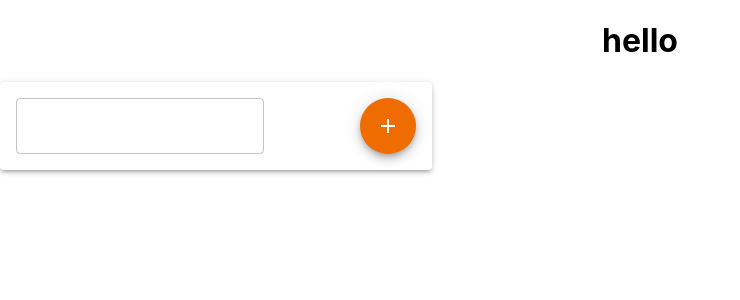
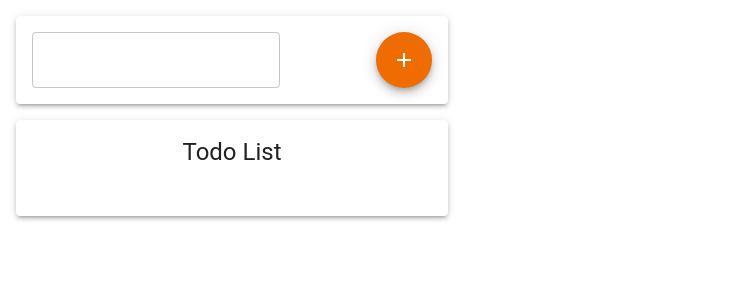
Before and after one commit to aca-reactjs/redux_2, a React (Vite) app: page / in a window 1280 px wide. Shown: the top 300 px of the page, without its empty margins (0-740 px from the left). Built offline with nearby package versions, Linux system fonts and the light colour scheme.

Commit message:
redux add todo item

```diff
--- a/package.json
+++ b/package.json
@@ -12,8 +12,10 @@
     "@emotion/styled": "^11.8.1",
     "@mui/icons-material": "^5.5.1",
     "@mui/material": "^5.5.2",
+    "@reduxjs/toolkit": "^1.8.0",
     "react": "^17.0.2",
-    "react-dom": "^17.0.2"
+    "react-dom": "^17.0.2",
+    "react-redux": "^7.2.6"
   },
   "devDependencies": {
     "@vitejs/plugin-react": "^1.0.7",
--- a/src/App.jsx
+++ b/src/App.jsx
@@ -1,13 +1,8 @@
-import { useState } from "react";
-import Button from "@mui/material/Button";
-import TextField from "@mui/material/TextField";
-import "./App.css";
-import Paper from "@mui/material/Paper";
-import IconButton from "@mui/material/IconButton";
-import AddIcon from "@mui/icons-material/Add";
 import { createTheme, ThemeProvider } from "@mui/material/styles";
 import { green, orange } from "@mui/material/colors";
-import { Fab } from "@mui/material";
+
+import AddNewTodoForm from "./components/AddNewTodoForm";
+import TodoList from "./components/TodoList";
 
 const outerTheme = createTheme({
   palette: {
@@ -21,31 +16,11 @@ const outerTheme = createTheme({
 });
 
 function App() {
-  const [count, setCount] = useState(0);
-
   return (
     <div className="App">
-      <h1>hello</h1>
       <ThemeProvider theme={outerTheme}>
-        <Paper
-          elevation={3}
-          sx={{
-            padding: "1rem",
-            display: "flex",
-            alignItems: "center",
-            justifyContent: "space-between",
-            width: {
-              xs: "100%",
-              md: "400px",
-            },
-            gap: "1rem",
-          }}
-        >
-          <TextField />
-          <Fab color="primary" aria-label="add">
-            <AddIcon />
-          </Fab>
-        </Paper>
+        <AddNewTodoForm />
+        <TodoList />
       </ThemeProvider>
     </div>
   );
--- /dev/null
+++ b/src/components/AddNewTodoForm.jsx
@@ -0,0 +1,44 @@
+import { useState } from "react";
+import { useDispatch } from "react-redux";
+
+import TextField from "@mui/material/TextField";
+import Paper from "@mui/material/Paper";
+import AddIcon from "@mui/icons-material/Add";
+import Fab from "@mui/material/Fab";
+import { addItem } from "../store/features/todo.feature";
+import Wrapper from "./Wrapper";
+
+export default function AddNewTodoForm() {
+  const [inputValue, setInputValue] = useState("");
+  const dispatch = useDispatch();
+
+  const handleInputChange = (event) => {
+    setInputValue(event.target.value);
+  };
+
+  const handleFormSubmit = (event) => {
+    event.preventDefault();
+
+    dispatch(addItem({ text: inputValue }));
+    setInputValue("");
+  };
+
+  return (
+    <Wrapper>
+      <form
+        onSubmit={handleFormSubmit}
+        style={{
+          width: "100%",
+          display: "flex",
+          alignItems: "center",
+          justifyContent: "space-between",
+        }}
+      >
+        <TextField value={inputValue} onChange={handleInputChange} />
+        <Fab color="primary" aria-label="add">
+          <AddIcon />
+        </Fab>
+      </form>
+    </Wrapper>
+  );
+}
--- /dev/null
+++ b/src/components/TodoList.jsx
@@ -0,0 +1,24 @@
+import { List, ListItem, ListItemText, Typography } from "@mui/material";
+import { useSelector } from "react-redux";
+import Wrapper from "./Wrapper";
+
+export default function TodoList() {
+  const todoItems = useSelector((state) => state.todo.items);
+
+  return (
+    <div>
+      <Wrapper direction="column">
+        <Typography variant="h5" component="h2">
+          Todo List
+        </Typography>
+        <List>
+          {todoItems.map((item) => (
+            <ListItem key={item.id}>
+              <ListItemText primary={item.text} />
+            </ListItem>
+          ))}
+        </List>
+      </Wrapper>
+    </div>
+  );
+}
--- /dev/null
+++ b/src/components/Wrapper.jsx
@@ -0,0 +1,24 @@
+import { Paper } from "@mui/material";
+
+export default function Wrapper({ children, direction }) {
+  return (
+    <Paper
+      elevation={3}
+      sx={{
+        padding: "1rem",
+        display: "flex",
+        alignItems: "center",
+        flexDirection: direction || "row",
+        justifyContent: "space-between",
+        width: {
+          xs: "100%",
+          md: "400px",
+        },
+        gap: "1rem",
+        margin: "1rem",
+      }}
+    >
+      {children}
+    </Paper>
+  );
+}
--- a/src/main.jsx
+++ b/src/main.jsx
@@ -1,11 +1,15 @@
-import React from 'react'
-import ReactDOM from 'react-dom'
-import './index.css'
-import App from './App'
+import React from "react";
+import ReactDOM from "react-dom";
+import "./index.css";
+import App from "./App";
+import { Provider } from "react-redux";
+import store from "./store";
 
 ReactDOM.render(
   <React.StrictMode>
-    <App />
+    <Provider store={store}>
+      <App />
+    </Provider>
   </React.StrictMode>,
-  document.getElementById('root')
-)
+  document.getElementById("root")
+);
--- /dev/null
+++ b/src/store/features/index.js
@@ -0,0 +1,7 @@
+import todoReducer from "./todo.feature";
+
+const reducer = {
+  todo: todoReducer,
+};
+
+export default reducer;
--- /dev/null
+++ b/src/store/features/todo.feature.js
@@ -0,0 +1,18 @@
+import { createSlice, nanoid } from "@reduxjs/toolkit";
+
+const initialState = {
+  items: [],
+};
+
+const { actions, reducer } = createSlice({
+  name: "todo",
+  initialState,
+  reducers: {
+    addItem: (state, { payload }) => {
+      state.items.push({ ...payload, id: nanoid() });
+    },
+  },
+});
+
+export const { addItem } = actions;
+export default reducer;
--- /dev/null
+++ b/src/store/index.js
@@ -0,0 +1,8 @@
+import { configureStore } from "@reduxjs/toolkit";
+import reducer from "./features";
+
+const store = configureStore({ reducer });
+
+store.subscribe(() => console.log(store.getState()));
+
+export default store;
```
Also changed, not shown: 1 other file (tests, documents, lock files or other folders).
